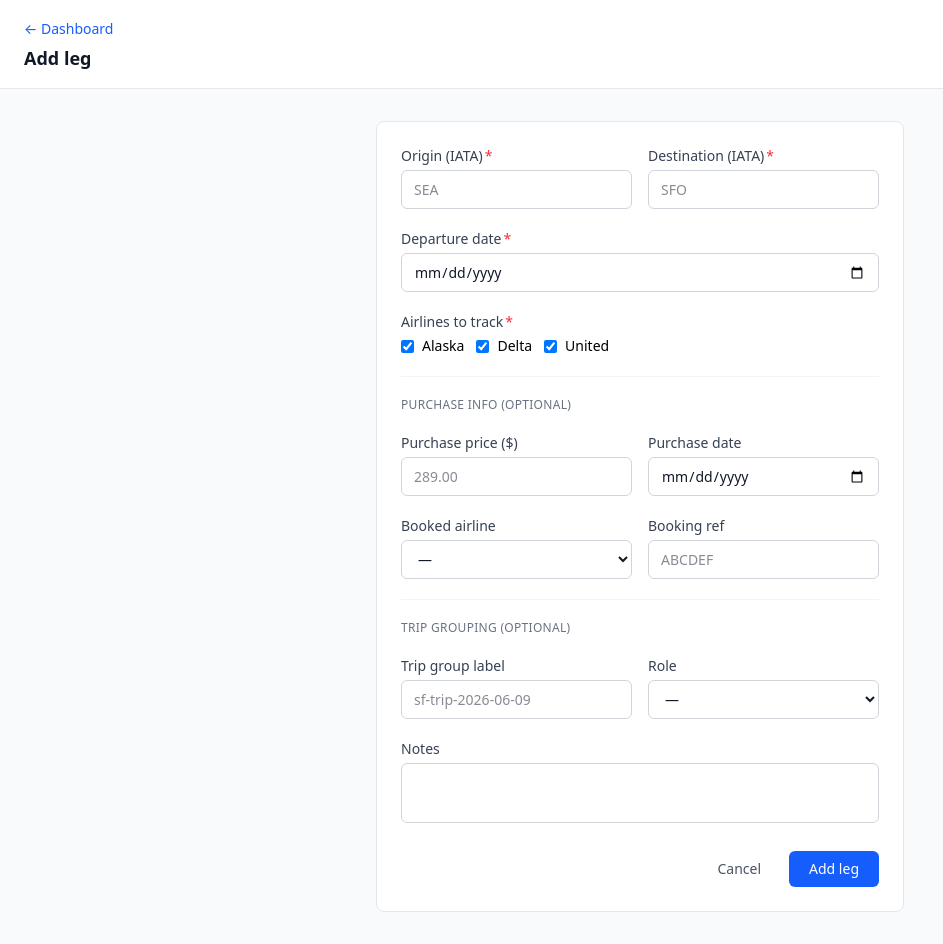
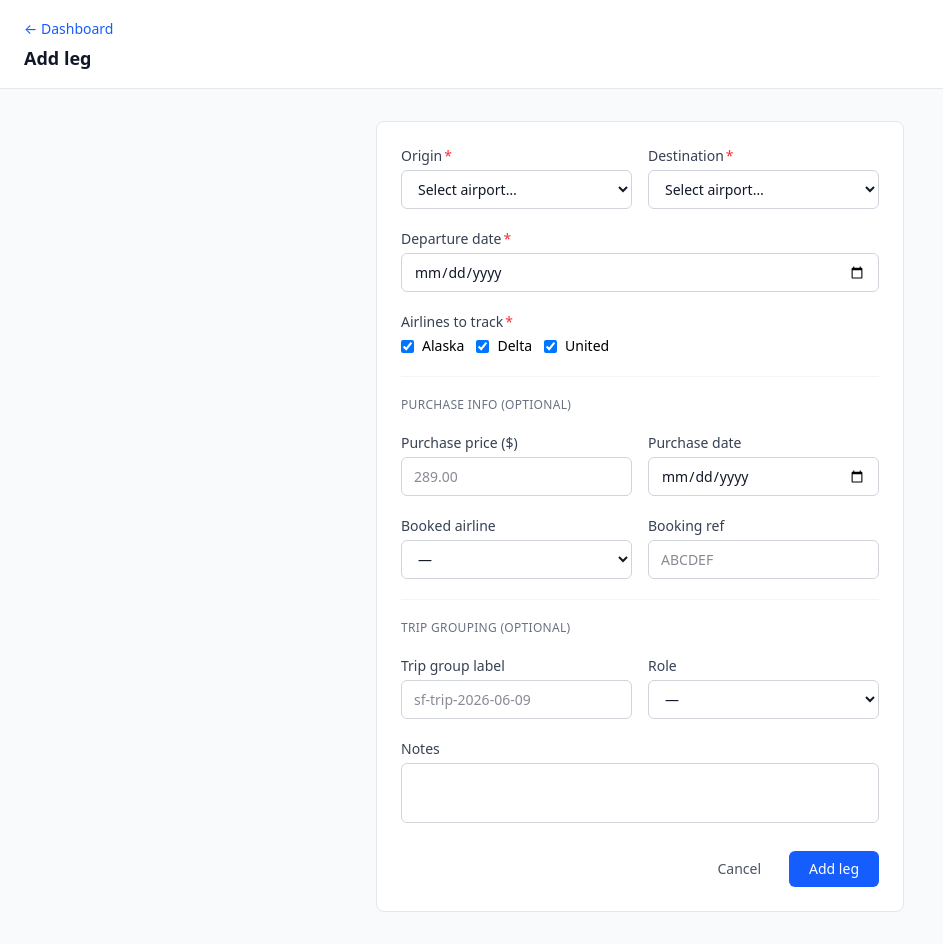
Before and after one commit to QishengLi/flight-tracker, a Next.js app: page /legs/new in a window 1280 px wide. Shown: the whole page, without its empty margins (0-943 px from the left). Built offline with nearby package versions, Linux system fonts and the light colour scheme.

Commit message:
* airport code to dropdown

```diff
--- a/src/app/legs/new/page.tsx
+++ b/src/app/legs/new/page.tsx
@@ -7,6 +7,19 @@ const AIRLINE_OPTIONS = [
   { code: "AS", name: "Alaska" },
   { code: "DL", name: "Delta" },
   { code: "UA", name: "United" },
+];
+
+const AIRPORT_OPTIONS = [
+  { code: "SEA", name: "Seattle-Tacoma" },
+  { code: "SFO", name: "San Francisco" },
+  { code: "SJC", name: "San Jose" },
+  { code: "LAX", name: "Los Angeles" },
+  { code: "PDX", name: "Portland" },
+  { code: "JFK", name: "New York JFK" },
+  { code: "ORD", name: "Chicago O'Hare" },
+  { code: "DEN", name: "Denver" },
+  { code: "LAS", name: "Las Vegas" },
+  { code: "PHX", name: "Phoenix" },
 ];
 
 export default function NewLegPage() {
@@ -49,8 +62,8 @@ export default function NewLegPage() {
     setError(null);
 
     const payload = {
-      origin: form.origin.trim().toUpperCase(),
-      destination: form.destination.trim().toUpperCase(),
+      origin: form.origin,
+      destination: form.destination,
       departureDate: form.departureDate,
       airlines: form.airlines,
       purchasePrice: form.purchasePrice ? parseFloat(form.purchasePrice) : undefined,
@@ -95,27 +108,31 @@ export default function NewLegPage() {
           )}
 
           <div className="grid grid-cols-1 sm:grid-cols-2 gap-4">
-            <Field label="Origin (IATA)" required>
-              <input
-                type="text"
-                maxLength={3}
-                placeholder="SEA"
+            <Field label="Origin" required>
+              <select
                 value={form.origin}
-                onChange={(e) => setForm((f) => ({ ...f, origin: e.target.value.toUpperCase() }))}
+                onChange={(e) => setForm((f) => ({ ...f, origin: e.target.value }))}
                 className="input"
                 required
-              />
+              >
+                <option value="">Select airport…</option>
+                {AIRPORT_OPTIONS.map(({ code, name }) => (
+                  <option key={code} value={code}>{code} — {name}</option>
+                ))}
+              </select>
             </Field>
-            <Field label="Destination (IATA)" required>
-              <input
-                type="text"
-                maxLength={3}
-                placeholder="SFO"
+            <Field label="Destination" required>
+              <select
                 value={form.destination}
-                onChange={(e) => setForm((f) => ({ ...f, destination: e.target.value.toUpperCase() }))}
+                onChange={(e) => setForm((f) => ({ ...f, destination: e.target.value }))}
                 className="input"
                 required
-              />
+              >
+                <option value="">Select airport…</option>
+                {AIRPORT_OPTIONS.map(({ code, name }) => (
+                  <option key={code} value={code}>{code} — {name}</option>
+                ))}
+              </select>
             </Field>
           </div>
 
```
